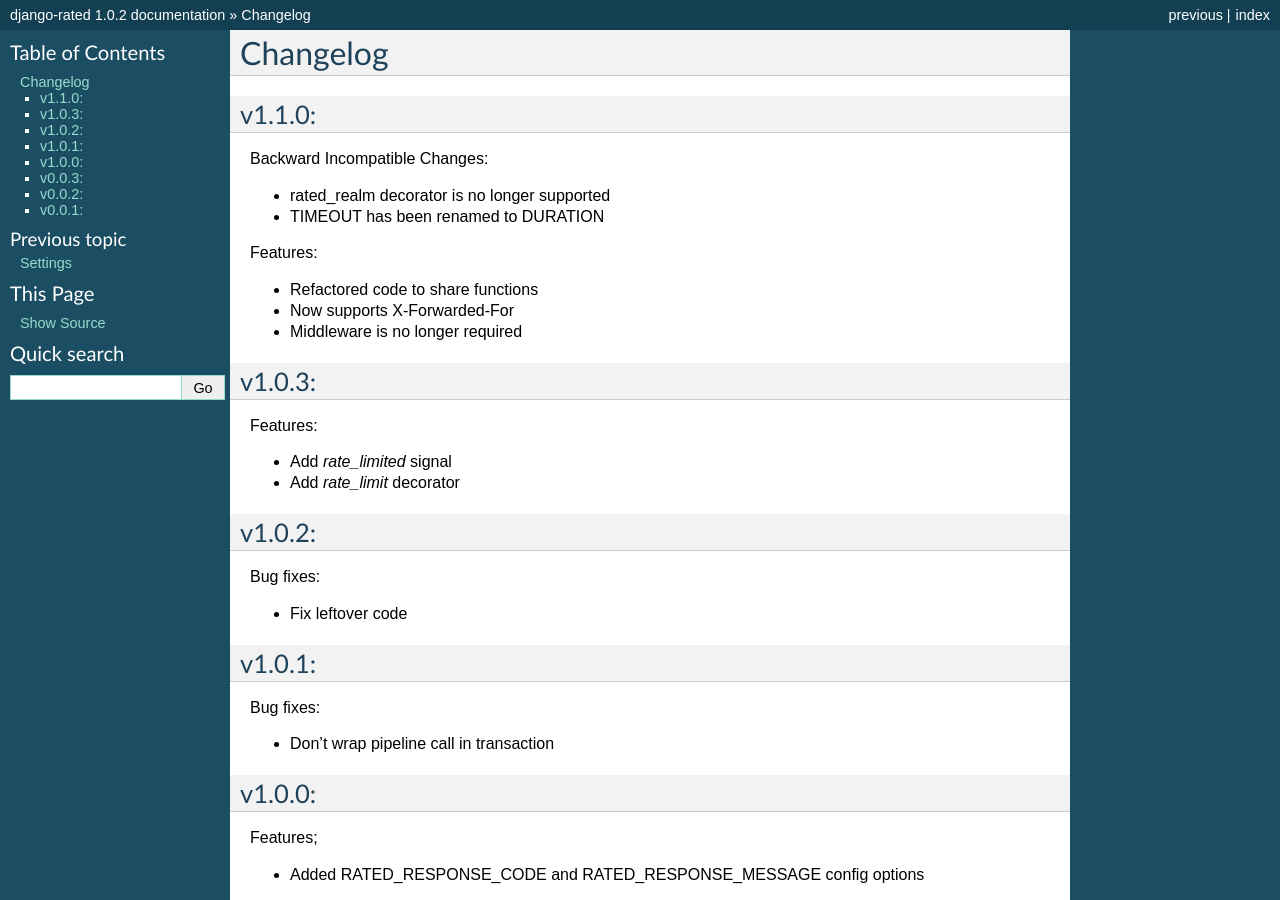
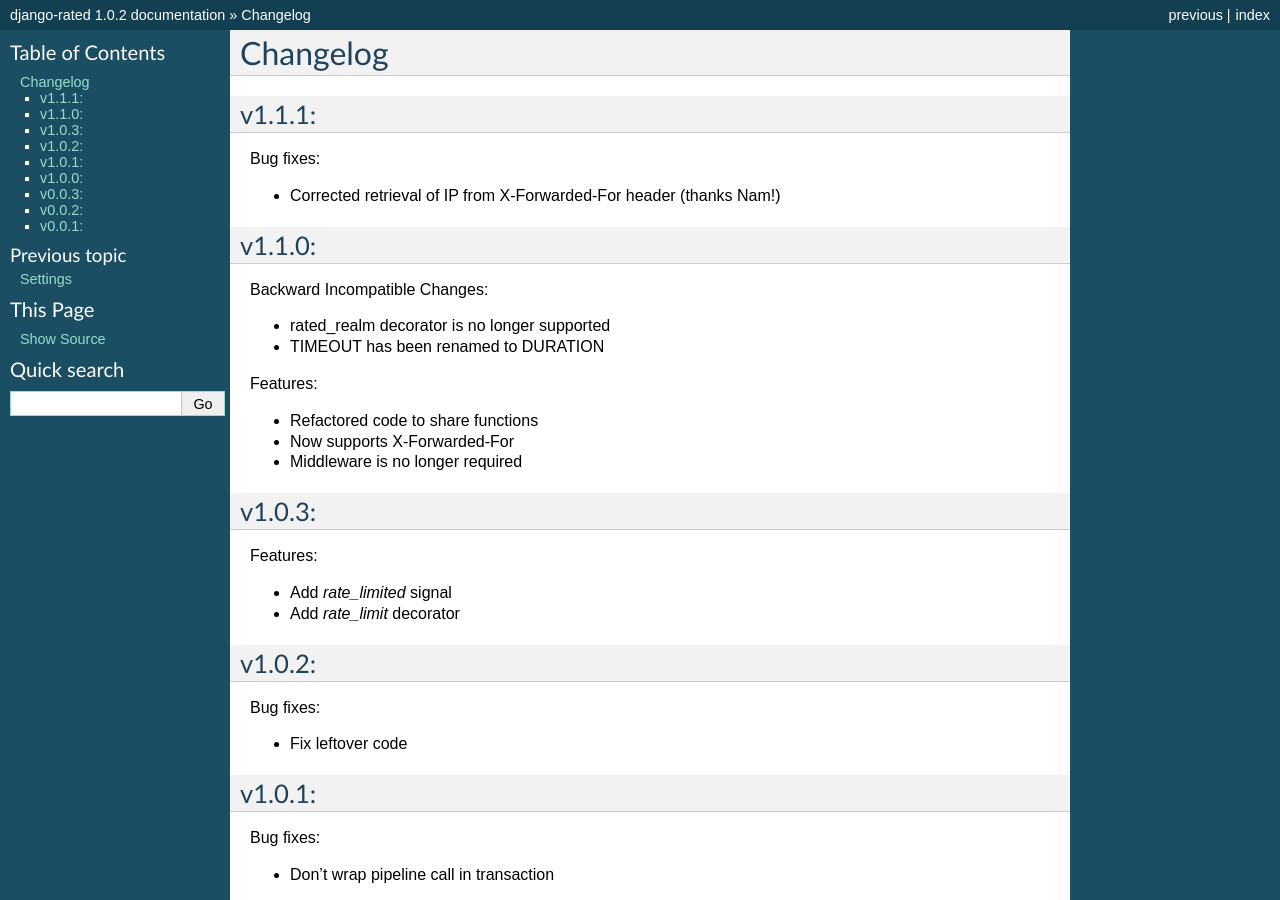
Before and after one commit to funkybob/django-rated, a Sphinx documentation site: the page built from docs/changelog.rst, in a window 1280 px wide and 900 px high. Built offline with Sphinx 7.4.7, drawn with Linux system fonts in a browser that asks for light colours.

Commit message:
Update changelog.rst

```diff
--- a/docs/changelog.rst
+++ b/docs/changelog.rst
@@ -1,6 +1,13 @@
 =========
 Changelog
 =========
+
+v1.1.1:
+=======
+
+Bug fixes:
+
++ Corrected retrieval of IP from X-Forwarded-For header (thanks Nam!)
 
 v1.1.0:
 =======
```
